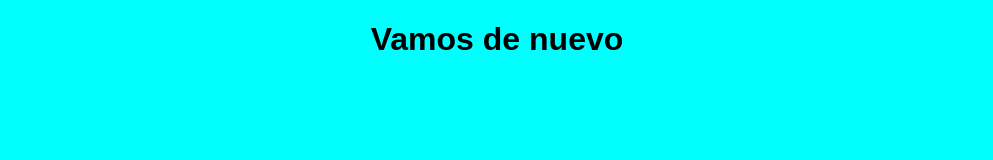
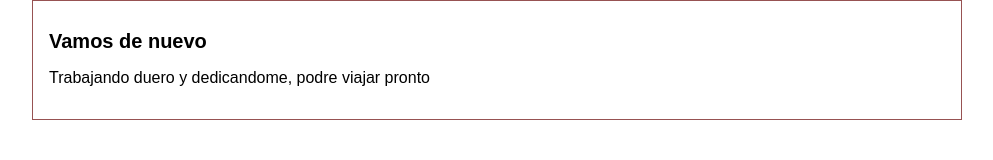
Before and after one commit to Sr0Horus/pruebas-de-git, a plain HTML site: page index.html in a window 1280 px wide. Shown: the whole page, without its empty margins (143-1136 px from the left). Drawn offline with Linux system fonts and the light colour scheme.

Commit message:
Commit pasado al master local de nuevos cambios

```diff
--- a/css/estilo.css
+++ b/css/estilo.css
@@ -1,5 +1,23 @@
 body{
-    background-color: aqua;
+    color: rgb(0, 0, 0);
     text-align: center;
     font-family: Arial, Helvetica, sans-serif;
+    font-size: 16px;
+    margin: 0;
+    padding: 0;
 }
+
+#container{
+
+    width: 70%;
+    padding: 1em;
+    text-align: left;
+    border:  1px solid rgb(151, 82, 82);
+    margin: 0 auto;
+}
+
+#container h1{
+
+    font-size: 20px;
+
+}
--- a/index.html
+++ b/index.html
@@ -7,6 +7,11 @@
     <title>Trabajemos</title>
 </head>
 <body>
-    <h1>Vamos de nuevo</h1>
+    <div id="container">
+        <div id="post">
+        <h1>Vamos de nuevo</h1>
+        <p>Trabajando duero y dedicandome, podre viajar pronto</p>
+        </div>
+    </div>
 </body>
 </html>
```
